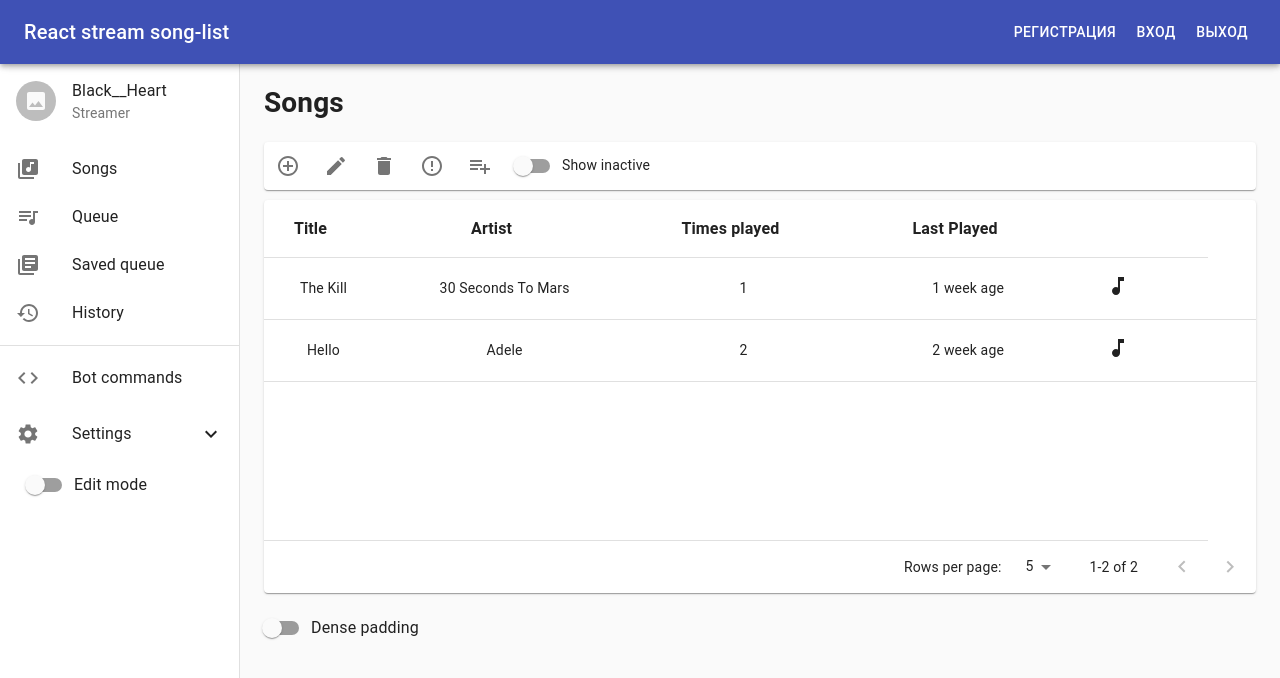
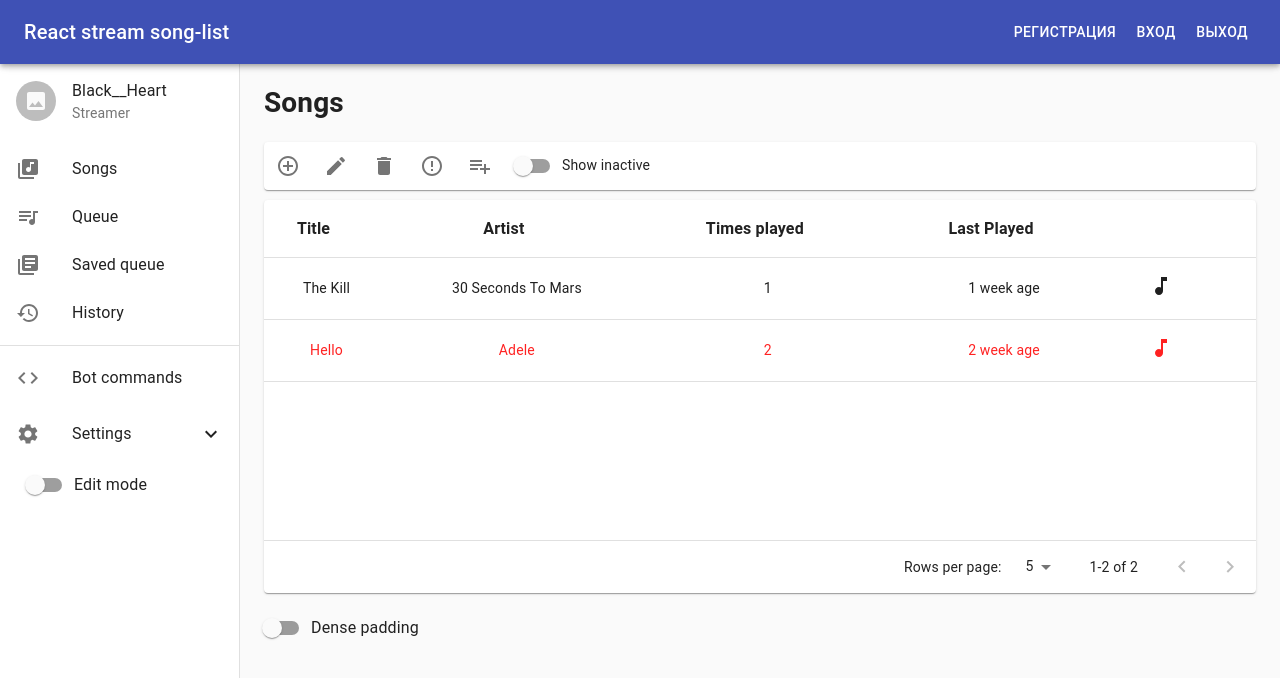
Before and after one commit to BlackHeart426/react-songlist, a React (Create React App) app: page /songs in a window 1280 px wide. Shown: the top 678 px of the page. Built offline with nearby package versions, Linux system fonts and the light colour scheme.

Commit message:
active row

```diff
--- a/src/companents/PageToolbar/PTBSongs/Tools/AddSongs.js
+++ b/src/companents/PageToolbar/PTBSongs/Tools/AddSongs.js
@@ -16,17 +16,17 @@ export const AddSongs = () => {
 
     const addRowsSong = () => {
         console.log('rowsSongs', rowsSongs)
-        const newSong =
-            createData(
+        const newSong = {
+            data: createData(
                 'The Kill1111111',
                 '30 Seconds To Mars111111111111111',
                 11,
                 '11 week age',
                 { name: 'Music',  type: 'tag' },
-                { type: 'btn', data: [ { type: 'text', name: 'Request11', handler: requestHandler }] },
-                false
-            )
-
+                { type: 'btn', data: [ { type: 'text', name: 'Request11', handler: requestHandler }] }
+            ),
+            active: true
+        }
 
         addRows(newSong)
         // setRows([])
--- a/src/companents/TablePagination/ComponentTablePagination.js
+++ b/src/companents/TablePagination/ComponentTablePagination.js
@@ -1,4 +1,4 @@
-import React, {useContext} from "react";
+import React, {useContext, useState} from "react";
 import Paper from "@material-ui/core/Paper";
 import TableContainer from "@material-ui/core/TableContainer";
 import Table from "@material-ui/core/Table";
@@ -18,13 +18,13 @@ import {SongsContext} from "../../contex/module/songs/songsContext";
 
 export default function ComponentTablePagination(props) {
     const classes = useStyles();
-    const [order, setOrder] = React.useState('asc');
-    const [orderBy, setOrderBy] = React.useState('calories');
-    const [selected, setSelected] = React.useState([]);
-    const [page, setPage] = React.useState(0);
-    const [dense, setDense] = React.useState(false);
-    const [editMode, setEditMode] = React.useState(false);
-    const [rowsPerPage, setRowsPerPage] = React.useState(5);
+    const [order, setOrder] = useState('asc');
+    const [orderBy, setOrderBy] = useState('calories');
+    const [selected, setSelected] = useState([]);
+    const [page, setPage] = useState(0);
+    const [dense, setDense] = useState(false);
+    const [editMode, setEditMode] = useState(false);
+    const [rowsPerPage, setRowsPerPage] = useState(5);
     const {statusEditMode} = useContext(EditModeContext)
     const {rowsContext} = useContext(SongsContext)
     const {rowsData, headCells} = props
@@ -107,12 +107,9 @@ export default function ComponentTablePagination(props) {
      *  Проверка на пустую строку
      */
     const emptyRows = rowsPerPage - Math.min(rowsPerPage, props.rowsData.length - page * rowsPerPage);
-
-
     return (
         <div className={classes.root}>
             <Paper className={classes.paper}>
-                {/*<EnhancedTableToolbar numSelected={selected.length}/>*/}
                 <TableContainer>
                     <Table
                         className={classes.table}
@@ -133,6 +130,7 @@ export default function ComponentTablePagination(props) {
                         />
                         <TableBody>
                             <EnhancedTableRows
+                                classes={classes}
                                 order={order}
                                 orderBy={orderBy}
                                 editMode ={statusEditMode}
--- a/src/companents/TablePagination/EnhancedTableRows.js
+++ b/src/companents/TablePagination/EnhancedTableRows.js
@@ -1,4 +1,5 @@
 import PropTypes from "prop-types";
+import clsx from 'clsx';
 import {EnhancedTableHead} from "./EnhancedTableHead";
 import {getComparator, stableSort} from "./stableSort";
 import TableRow from "@material-ui/core/TableRow";
@@ -9,8 +10,16 @@ import Button from "@material-ui/core/Button";
 import IconButton from "@material-ui/core/IconButton";
 import React from "react";
 
+const active = {
+    'color': 'rgba(255, 0, 0, 0.87)',
+};
+
+const defaultColor = {
+    'color': 'rgba(0, 0, 0, 0.88)',
+};
+
 export function EnhancedTableRows (props) {
-    const {data, order, isSelected, handleClick, rowsPerPage, page, orderBy, editMode} = props
+    const {classes, data, order, isSelected, handleClick, rowsPerPage, page, orderBy, editMode} = props
 
     return (
         stableSort(data, getComparator(order, orderBy))
@@ -18,7 +27,6 @@ export function EnhancedTableRows (props) {
             .map((row, index) => {
                 const isItemSelected = isSelected(row.title);
                 const labelId = `enhanced-table-checkbox-${index}`;
-
 
                 return (
                     <TableRow
@@ -46,7 +54,7 @@ export function EnhancedTableRows (props) {
                         {/*TODO Переписать с типом элемента*/}
                         { Object.keys(row).map((item, indexRow) => (
 
-                                <TableCell align="center" key={indexRow}>
+                                <TableCell align="center" key={indexRow} style={data[index].active == true ? active : defaultColor}>
 
                                     {
                                         row[item].type == 'tag' &&
--- a/src/companents/TablePagination/stableSort.js
+++ b/src/companents/TablePagination/stableSort.js
@@ -19,12 +19,13 @@ export function getComparator(order, orderBy) {
 }
 
 export function stableSort(array, comparator) {
-
+    console.log('array', array)
     const stabilizedThis = array.map((el, index) => [el, index]);
     stabilizedThis.sort((a, b) => {
-        const order = comparator(a[0], b[0]);
+        console.log('a', a[0].data)
+        const order = comparator(a[0].data, b[0].data);
         if (order !== 0) return order;
-        return a[1] - b[1];
+        return a[1].data - b[1].data;
     });
-    return stabilizedThis.map(el => el[0]);
+    return stabilizedThis.map(el => el[0].data);
 }
--- a/src/companents/TablePagination/styles.js
+++ b/src/companents/TablePagination/styles.js
@@ -1,5 +1,8 @@
 import makeStyles from "@material-ui/core/styles/makeStyles";
 import {lighten} from "@material-ui/core";
+import {red} from "@material-ui/core/colors";
+//TODO разобрать
+const styledBy = (property, mapping) => props => mapping[props[property]];
 
 export const useStyles = makeStyles(theme => ({
     root: {
--- a/src/page/Songs.js
+++ b/src/page/Songs.js
@@ -6,8 +6,8 @@ import {SongsState} from "../contex/module/songs/SongsState";
 import {SongsContext} from "../contex/module/songs/songsContext";
 import {EditModeContext} from "../contex/editMode/editNodeContext";
 
-export function createData(title, artist, timesPlayed, lastPlayed, tags, action, active) {
-    return {title, artist, timesPlayed, lastPlayed, tags, action, active}
+export function createData(title, artist, timesPlayed, lastPlayed, tags, action) {
+    return {title, artist, timesPlayed, lastPlayed, tags, action}
 }
 
 export const Songs = () => {
@@ -22,41 +22,59 @@ export const Songs = () => {
         { id: 'action', numeric: false, order: false, disablePadding: false, editMode: true, label: '', type: 'btn' },
     ];
 
-    const rowsTest = [
+    const rows = [
         createData(
         'The Kill',
         '30 Seconds To Mars',
         1,
         '1 week age',
         { name: 'Music',  type: 'tag' },
+        { type: 'btn', data: [ { type: 'text', name: 'Request', handler: requestHandler }] }
+        )
+    ]
+
+    const rowsTest = [
+        {
+            data: createData(
+                'The Kill',
+                '30 Seconds To Mars',
+                1,
+                '1 week age',
+                { name: 'Music',  type: 'tag' },
                 { type: 'btn', data: [ { type: 'text', name: 'Request', handler: requestHandler }] },
-            false
             ),
-        createData(
+            active: false
+        },
+        {
+            data: createData(
                 'Hello',
                 'Adele',
                 2,
                 '2 week age',
                 { name: 'Music', type: 'tag' },
                 { type: 'btn', data: [ { type: 'text', name: 'Request', handler: requestHandler }] },
-            true
             ),
+            active: true
+        },
     ];
 
     const {rowsSongs, setRows} = useContext(SongsContext)
 
     useEffect(() => {
         setRows(rowsTest)
-        localStorage.setItem('rowsSongs', JSON.stringify(rowsTest))
+        localStorage.setItem('rowSongs', JSON.stringify(rowsTest))
     },[])
 
 
+    useEffect(() => {
+        localStorage.setItem('rowSongs', JSON.stringify(rowsSongs))
+    },[rowsSongs])
 
     return (
         <div>
             <h1>Songs</h1>
             <PTBSongs/>
-            <TablePagination headCells = {headCells} rowsData = {rowsTest} />
+            <TablePagination headCells = {headCells} rowsData = {rowsSongs}  rows = {rows} />
         </div>
     )
 };
```
Lines whose indentation alone changed are shown as unchanged.
